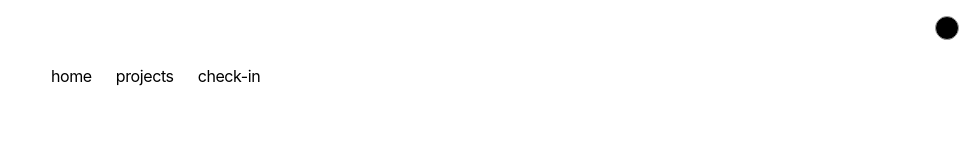
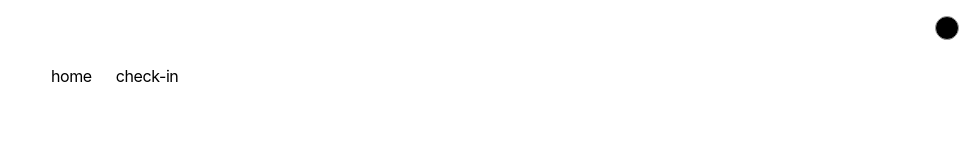
Before and after one commit to I-Asous/portfolio, a Next.js app: page / in a window 1280 px wide. Shown: the top 160 px of the page, without its empty margins (305-1280 px from the left). Built offline with nearby package versions, Linux system fonts and the light colour scheme.

Commit message:
remove project nav

```diff
--- a/app/components/nav.tsx
+++ b/app/components/nav.tsx
@@ -4,9 +4,6 @@ import Link from 'next/link'
 const navItems = {
   '/': {
     name: 'home',
-  },
-  '/projects': {
-    name: 'projects'
   },
   '/check-in': {
     name: 'check-in'
--- a/app/projects/page.tsx
+++ /dev/null
@@ -1,12 +0,0 @@
-import { Projects } from 'app/components/projects'
-
-export default function Page() {
-  return (
-    <section>
-      <h1 className="mb-8 text-2xl font-semibold tracking-tighter">
-        Projects
-      </h1>
-      <Projects />
-    </section>
-  )
-}
```
